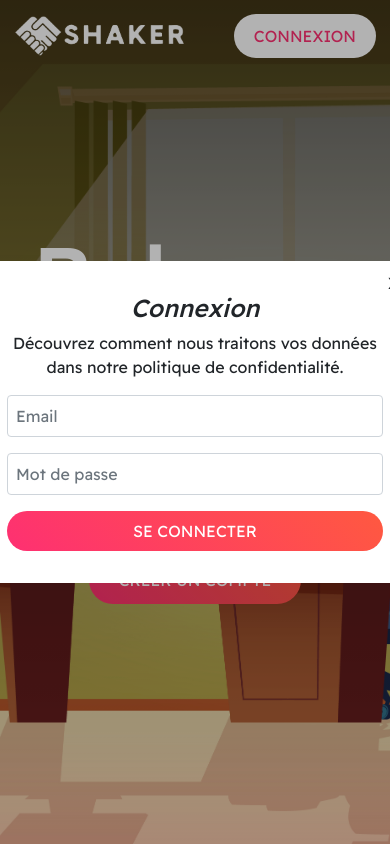
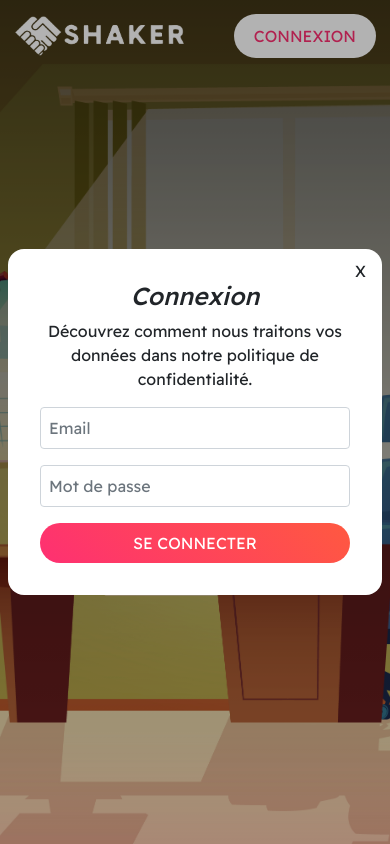
Before and after one commit to vencesla/sdv-hackaton-front, a React (Create React App) app: page / in a window 390 px wide. Both pictures are taken after a click on the button "CONNEXION". Built offline with nearby package versions, Linux system fonts and the light colour scheme.

Commit message:
responsive home and modal

```diff
--- a/src/index.scss
+++ b/src/index.scss
@@ -47,8 +47,12 @@ main {
 }
 
 .primary-title {
-  font-size: 90px;
+  font-size: 5vw;
   color: rgb(255, 255, 255);
+
+  @media (max-width: 1000px) {
+    font-size: 9vw;
+  }
 }
 
 .primary-button {
@@ -122,7 +126,6 @@ nav {
   display: flex;
   align-items: center;
   justify-content: center;
-  background-color: #4C3E1A;
   background: linear-gradient(to bottom, rgba(0, 0, 0, 0.65) 0%, rgba(0, 0, 0, 0) 100%), url('images/office_bg.jpg') center;
   background-size: cover;
 }
@@ -143,11 +146,15 @@ nav {
   .auth-modal-content {
     margin-top: 3em;
     margin-bottom: 3em;
-    width: 440px;
+    width: min(440px, calc(100% - 1rem));
     position: absolute;
     background-color: white;
     border-radius: 1em;
     padding: 2em;
+
+    max-height: calc(100% - 1rem);
+
+    overflow-y: auto;
   }
 
   .close-icon {
```
